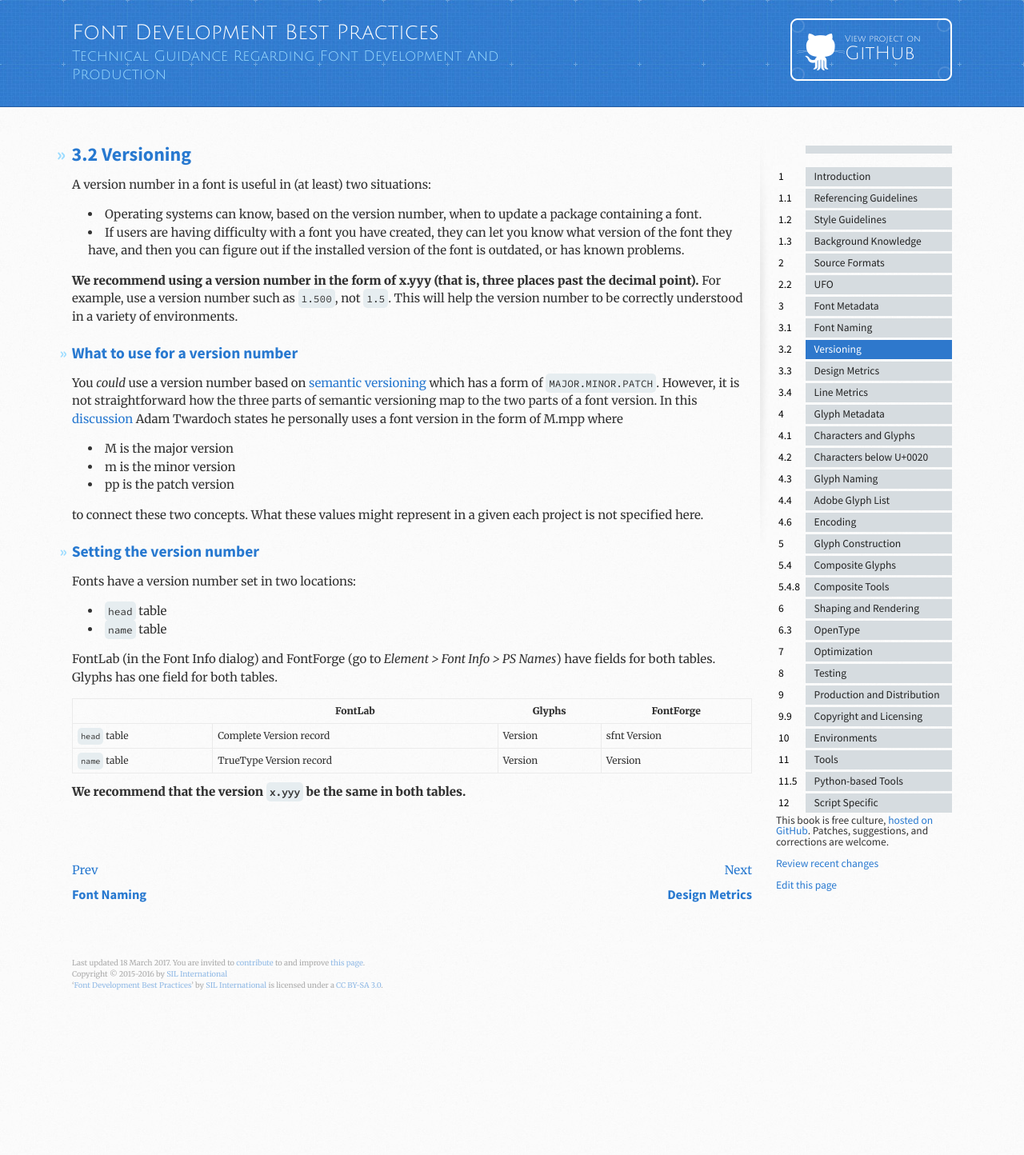
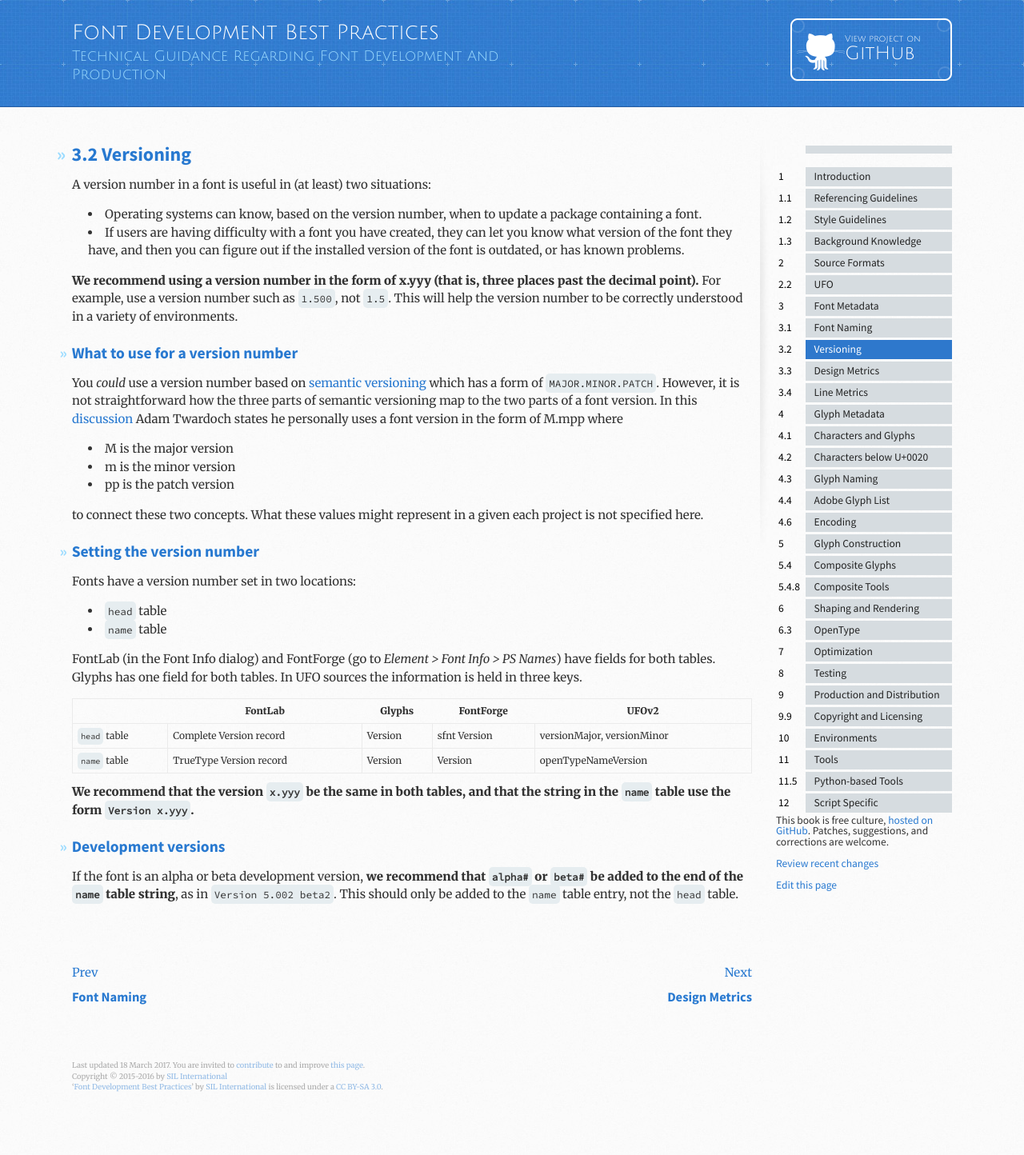
Before and after one commit to silnrsi/FDBP, a Jekyll site: the page built from en-US/Versioning.md, in a window 1280 px wide. Shown: the whole page at 80% size. Built offline with Jekyll 4.4.1, drawn with Linux system fonts in a browser that asks for light colours; before the commit the page ends 1316 px from its top, so only the background shows below that.

Commit message:
Adding info on where to store version info in UFOv2; Added guidance on development version name strings

```diff
--- a/en-US/Versioning.md
+++ b/en-US/Versioning.md
@@ -31,14 +31,18 @@ Fonts have a version number set in two locations:
 - `head` table
 - `name` table
 
-FontLab (in the Font Info dialog) and FontForge (go to _Element > Font Info > PS Names_) have fields for both tables. Glyphs has one field for both tables.
+FontLab (in the Font Info dialog) and FontForge (go to _Element > Font Info > PS Names_) have fields for both tables. Glyphs has one field for both tables. In UFO sources the information is held in three keys.
 
-| | FontLab | Glyphs | FontForge |
-| --- | --- | --- | --- |
-| `head` table | Complete Version record | Version | sfnt Version |
-| `name` table | TrueType Version record | Version | Version |
+| | FontLab | Glyphs | FontForge | UFOv2 |
+| --- | --- | --- | --- | --- |
+| `head` table | Complete Version record | Version | sfnt Version | versionMajor, versionMinor |
+| `name` table | TrueType Version record | Version | Version | openTypeNameVersion |
 
-**We recommend that the version `x.yyy` be the same in both tables.**
+**We recommend that the version `x.yyy` be the same in both tables, and that the string in the `name` table use the form `Version x.yyy`.**
+
+## Development versions
+
+If the font is an alpha or beta development version, **we recommend that `alpha#` or `beta#` be added to the end of the `name` table string**, as in `Version 5.002 beta2`. This should only be added to the `name` table entry, not the `head` table.
 
 [Semver]: http://semver.org/
 
```
